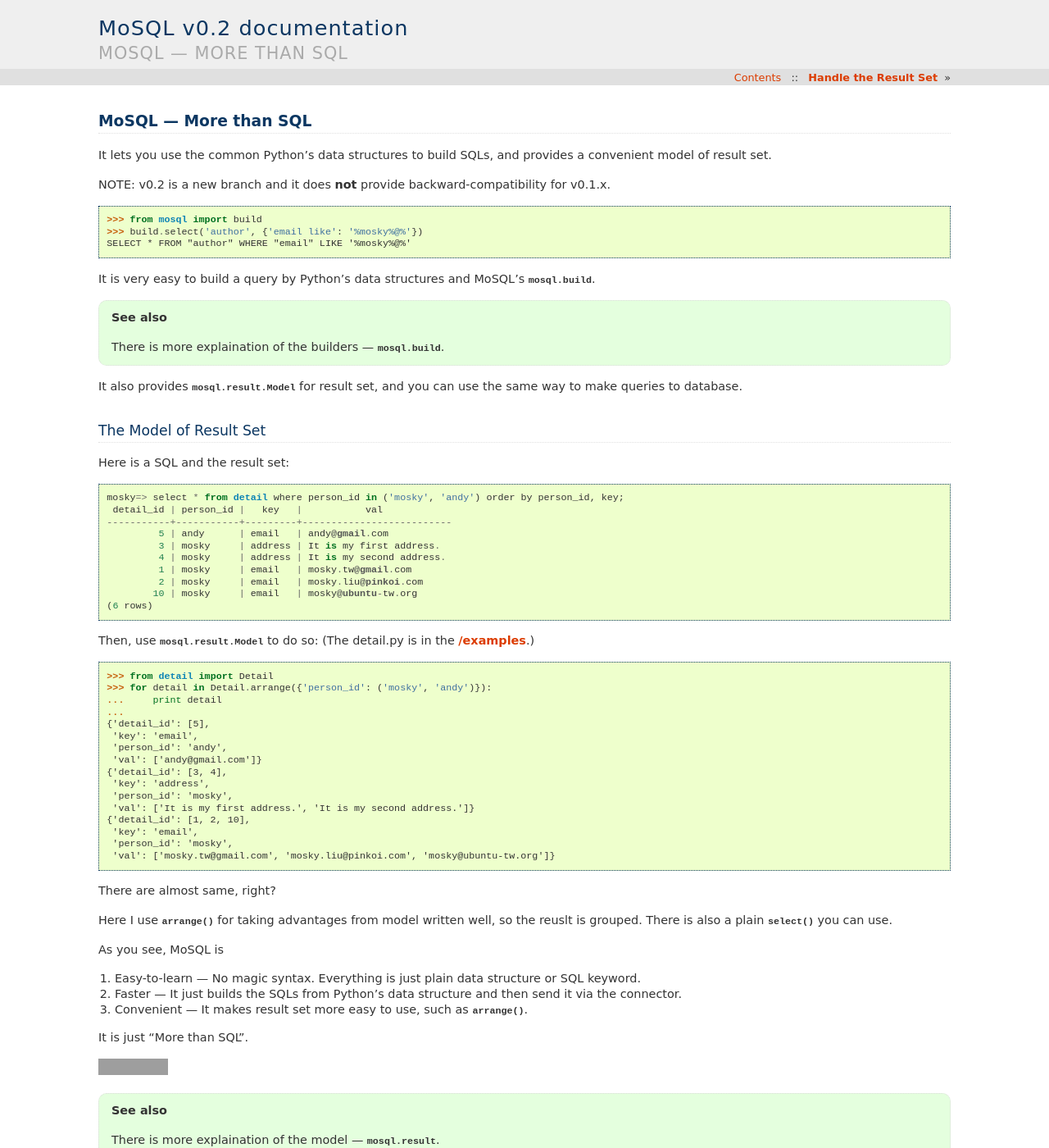
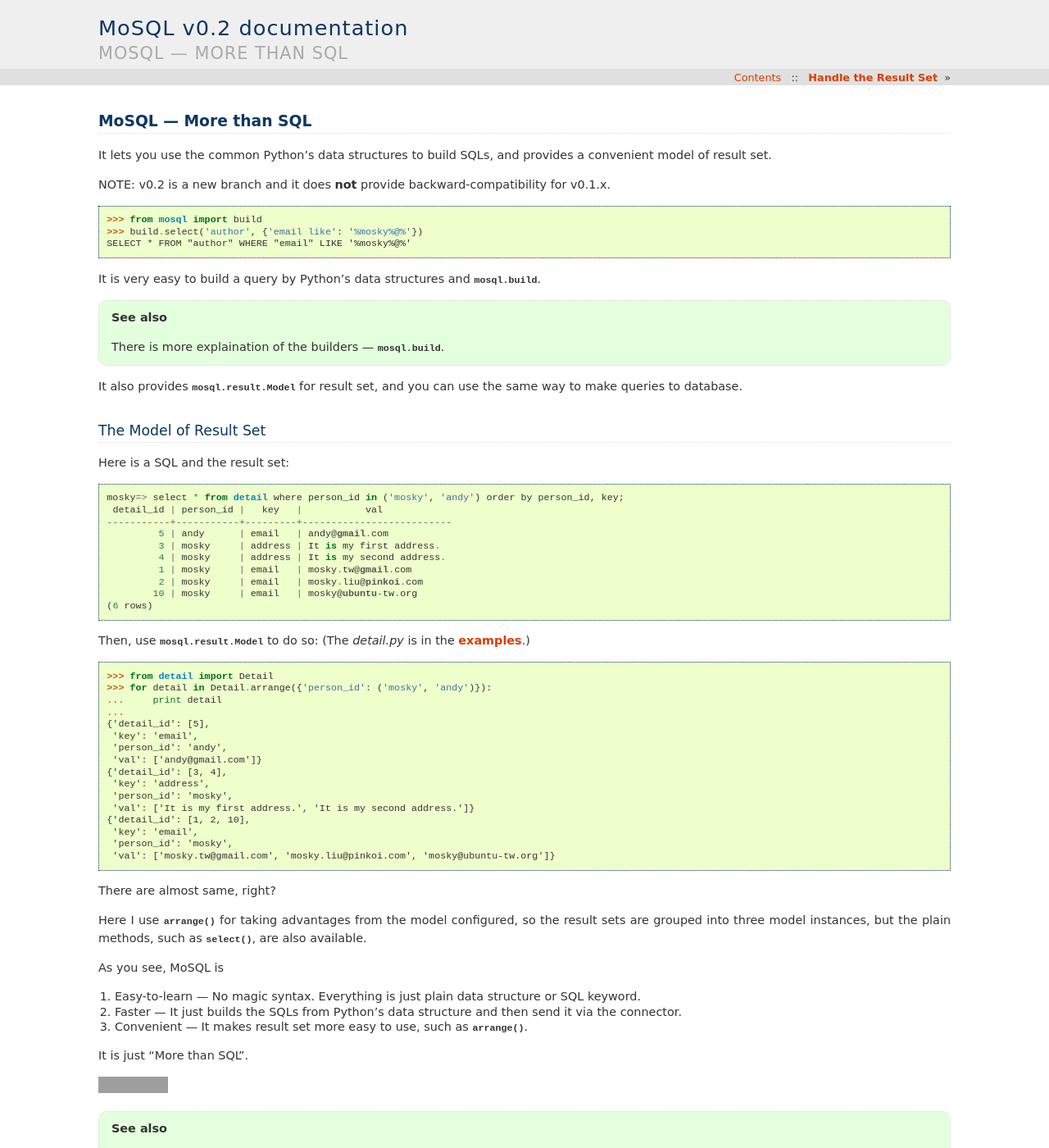
Before and after one commit to moskytw/mosql, a Sphinx documentation site: the page built from docs/index.rst, in a window 1280 px wide and 1400 px high. Shown: the whole window at 82% size. Built offline with Sphinx 7.4.7, drawn with Linux system fonts in a browser that asks for light colours; grey boxes are pictures that could not be loaded.

Commit message:
rewording

```diff
--- a/docs/index.rst
+++ b/docs/index.rst
@@ -19,7 +19,7 @@
     SELECT * FROM "author" WHERE "email" LIKE '%mosky%@%'
 
 It is very easy to build a query by Python's data structures and
-MoSQL's :mod:`mosql.build`.
+:mod:`mosql.build`.
 
 .. seealso ::
 
@@ -46,7 +46,7 @@
             10 | mosky     | email   | mosky@ubuntu-tw.org
     (6 rows)
 
-Then, use :class:`mosql.result.Model` to do so: (The detail.py is in the `/examples <https://github.com/moskytw/mosql/tree/dev/examples>`_.)
+Then, use :class:`mosql.result.Model` to do so: (The `detail.py` is in the `examples <https://github.com/moskytw/mosql/tree/dev/examples>`_.)
 
 ::
 
@@ -69,9 +69,10 @@
 
 There are almost same, right?
 
-Here I use :meth:`~mosql.result.Model.arrange` for taking advantages from model
-written well, so the reuslt is grouped. There is also a plain
-:meth:`~mosql.result.Model.select` you can use.
+Here I use :meth:`~mosql.result.Model.arrange` for taking advantages from the
+model configured, so the result sets are grouped into three model instances, but
+the plain methods, such as :meth:`~mosql.result.Model.select`, are also
+available.
 
 As you see, MoSQL is
 
```
Also changed, not shown: 1 other file.
